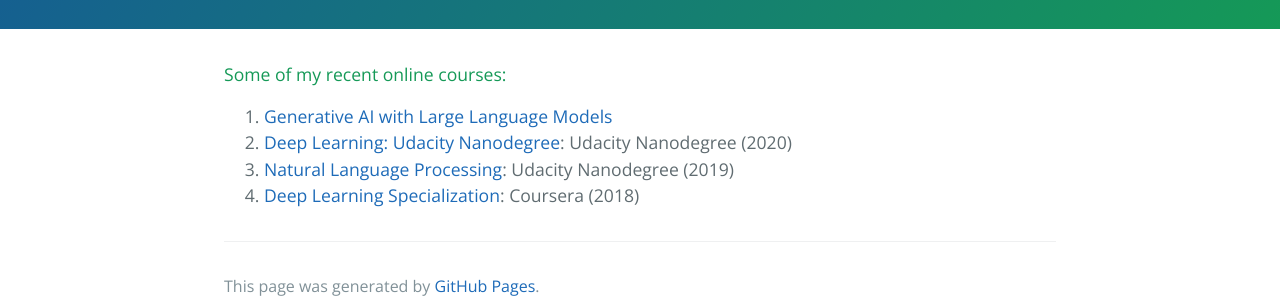
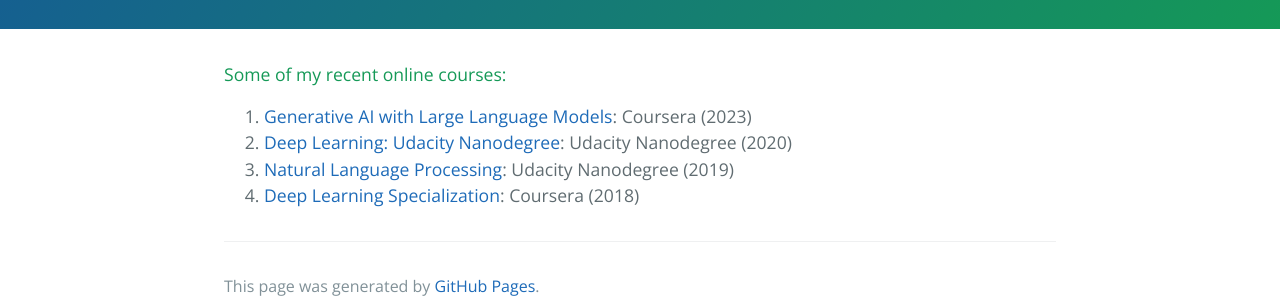
Before and after one commit to aceveggie/aceveggie.github.io, a Jekyll site: the page built from online-courses.md, in a window 1280 px wide. Shown: the part 354-654 px from the top of the page. Built offline with Jekyll 4.4.1, drawn with Linux system fonts in a browser that asks for light colours.

Commit message:
updated course details

```diff
--- a/online-courses.md
+++ b/online-courses.md
@@ -4,7 +4,7 @@ layout: default
 
 #### Some of my recent online courses:
 
-1. [Generative AI with Large Language Models](https://www.coursera.org/account/accomplishments/verify/BEC3D2RKE89W)
+1. [Generative AI with Large Language Models](https://www.coursera.org/account/accomplishments/verify/BEC3D2RKE89W): Coursera (2023)
 2. [Deep Learning: Udacity Nanodegree](https://graduation.udacity.com/confirm/N4LU635): Udacity Nanodegree (2020)
 3. [Natural Language Processing](https://graduation.udacity.com/confirm/MVH9C9SQ): Udacity Nanodegree (2019)
 4. [Deep Learning Specialization](https://www.coursera.org/account/accomplishments/specialization/ZDVZL7MR8ED8): Coursera (2018)
```
